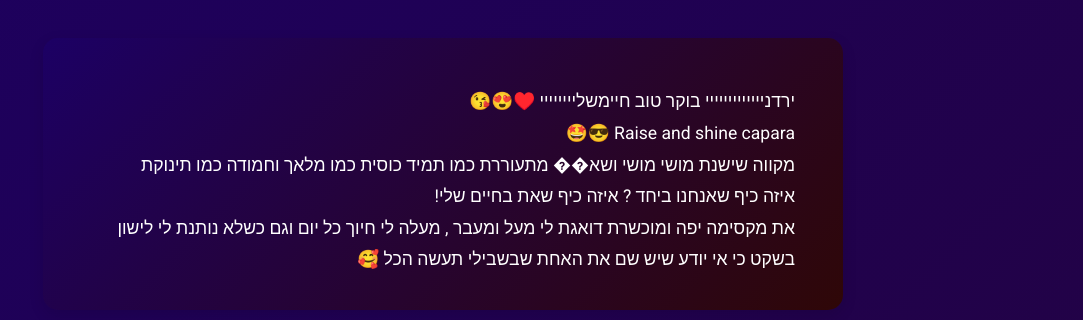
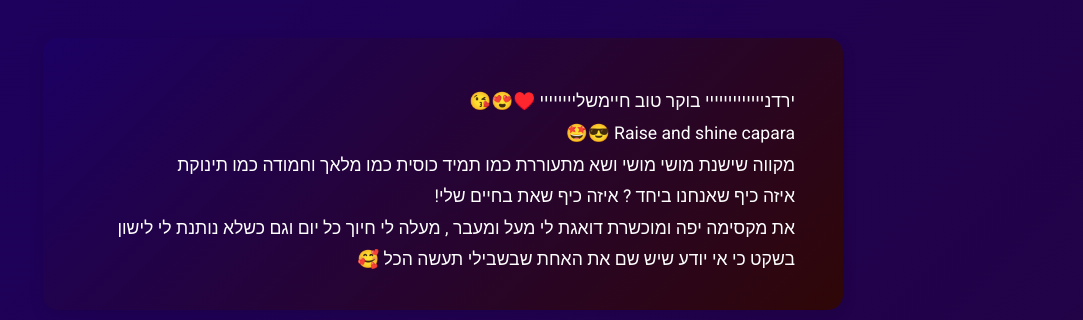
Before and after one commit to liorsal/dandan, a plain HTML site: page index.html in a window 1280 px wide. Shown: the part 317-637 px from the top of the page, without its empty margins (197-1280 px from the left). Drawn offline with Linux system fonts and the light colour scheme.

```diff
--- a/index.html
+++ b/index.html
@@ -273,7 +273,7 @@
         <div class="message-box">
             <textarea class="message-content" readonly>ירדנייייייייייייי בוקר טוב חיימשליייייייי ♥️😍😘
 Raise and shine capara 😎🤩
-מקווה שישנת מושי מושי ושא�� מתעוררת כמו תמיד כוסית כמו מלאך וחמודה כמו תינוקת
+מקווה שישנת מושי מושי ושא מתעוררת כמו תמיד כוסית כמו מלאך וחמודה כמו תינוקת
 איזה כיף שאנחנו ביחד ? איזה כיף שאת בחיים שלי!
 את מקסימה יפה ומוכשרת דואגת לי מעל ומעבר , מעלה לי חיוך כל יום וגם כשלא נותנת לי לישון בשקט כי אי יודע שיש שם את האחת שבשבילי תעשה הכל 🥰
 חיימשלי איזה כיף להיות בן זוג שלך !
```
